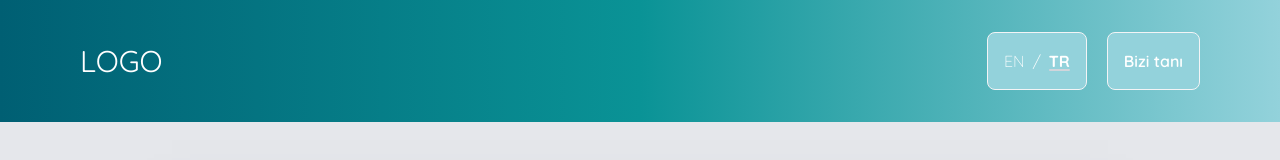
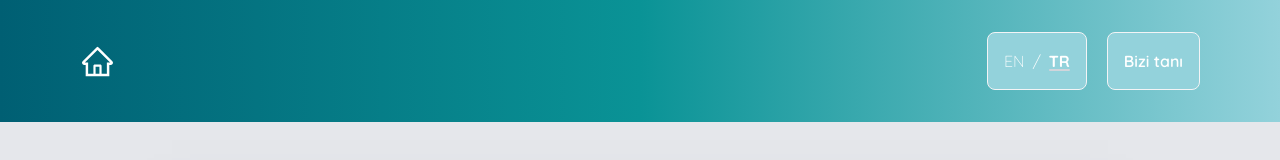
Before and after one commit to emreozkpln/ourblog-frontend, a Next.js app: page /iletisim in a window 1280 px wide. Shown: the top 160 px of the page. Built offline with nearby package versions, Linux system fonts and the light colour scheme.

Commit message:
Header home icons

```diff
--- a/src/components/header/index.js
+++ b/src/components/header/index.js
@@ -1,5 +1,6 @@
 import React from "react";
 import Link from "next/link";
+import { AiOutlineHome } from "react-icons/ai"
 
 function Header({ lang }) {
   if (lang == "tr") {
@@ -7,7 +8,7 @@ function Header({ lang }) {
       <div className="bg-gradient-to-r from-color1 via-color2 to-color3 px-5 md:px-20 py-8 w-full grid space-x-10">
         <div className="items-center justify-between flex">
           <Link href="/" className="text-3xl text-white">
-            LOGO
+            <AiOutlineHome size={35} />
           </Link>
           <div className="flex space-x-2 sm:space-x-5">
             <div className="flex space-x-2 bg-color3 border border-gray-100 text-white p-4 rounded-lg font-light">
@@ -26,14 +27,14 @@ function Header({ lang }) {
             </Link>
           </div>
         </div>
-      </div>
+      </div >
     );
   } else {
     return (
       <div className="bg-gradient-to-r from-color1 via-color2 to-color3 px-5 md:px-20 py-8 w-full grid space-x-10">
         <div className="items-center justify-between flex">
           <Link href="/en" className="text-3xl text-white">
-            LOGO
+            <AiOutlineHome size={35} />
           </Link>
           <div className="flex space-x-2 sm:space-x-5">
             <div className="flex space-x-2 bg-color3 border border-gray-100 text-white p-4 rounded-lg font-light">
```
